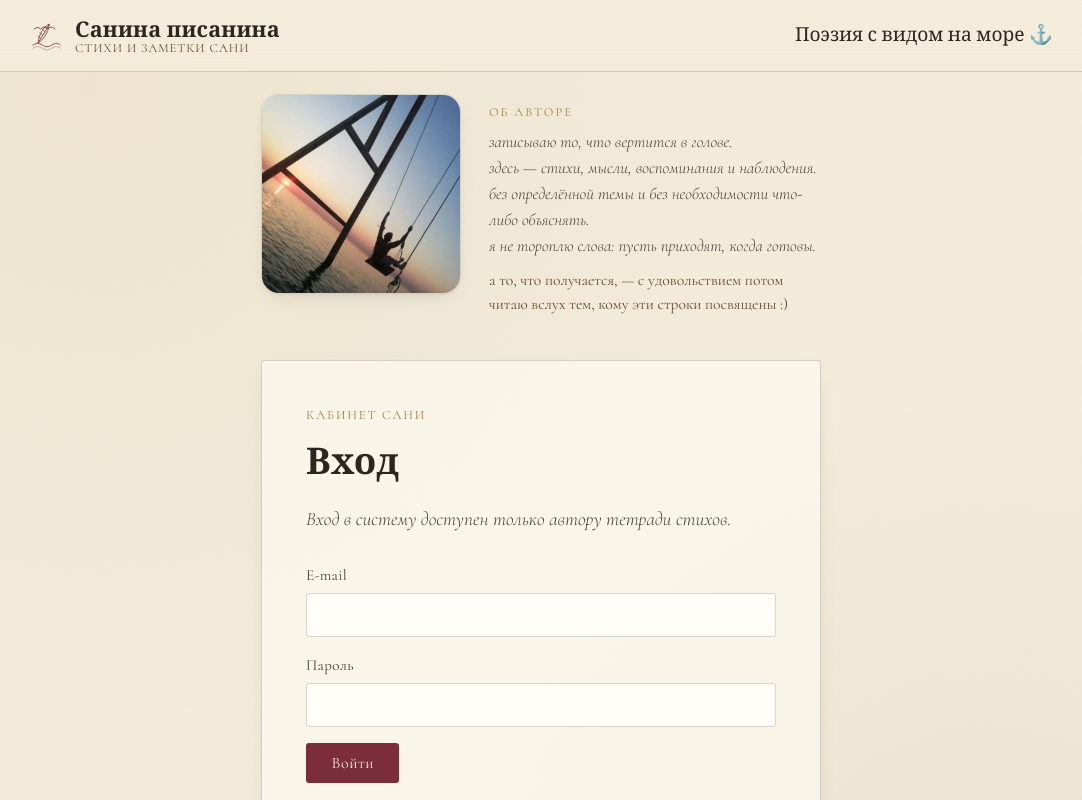
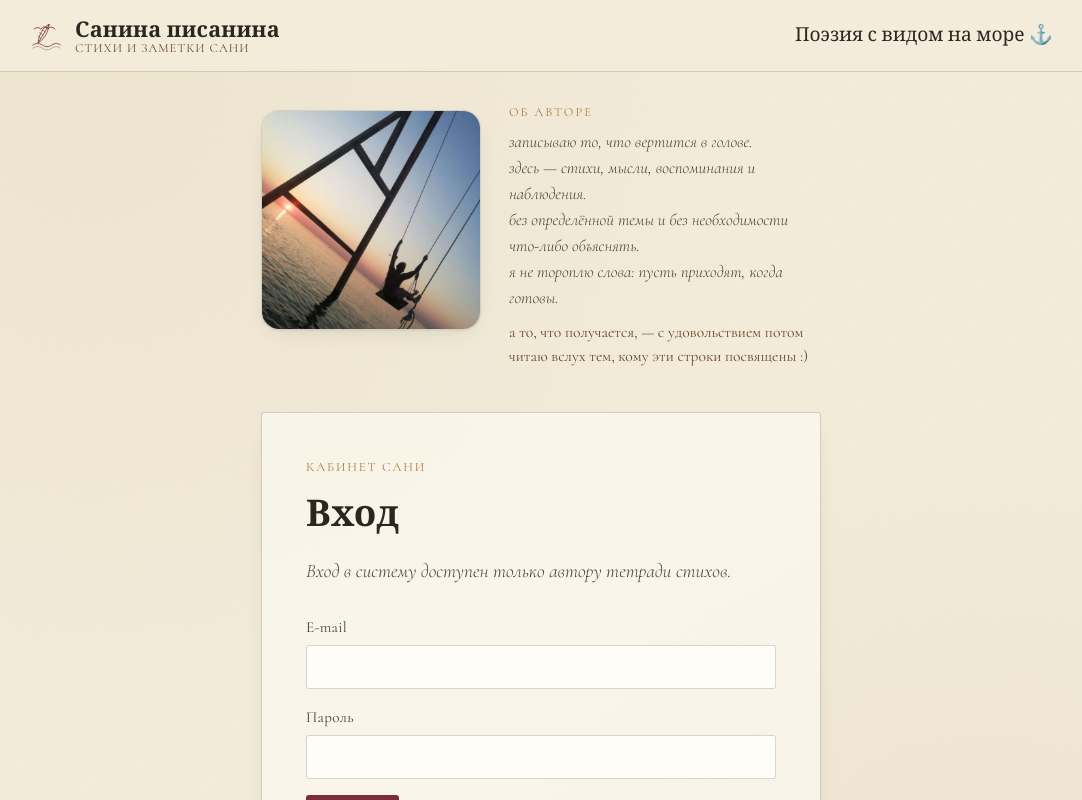
Before and after one commit to sunmeat/poetry-blog, a React (Vite) app: page /admin in a window 1280 px wide. Shown: the top 800 px of the page, without its empty margins (99-1181 px from the left). Built offline with nearby package versions, Linux system fonts and the light colour scheme; no server answers; a web font is replaced by a local one.

Commit message:
Increase avatar dimensions to 220px

```diff
--- a/src/pages/Admin/Admin.module.css
+++ b/src/pages/Admin/Admin.module.css
@@ -197,8 +197,8 @@
 }
 .avatar {
   flex-shrink: 0;
-  width: 200px;
-  height: 200px;
+  width: 220px;
+  height: 220px;
   border-radius: 18px;
   border: 1px solid var(--color-hairline);
   background: rgba(255, 253, 246, 0.65);
```
